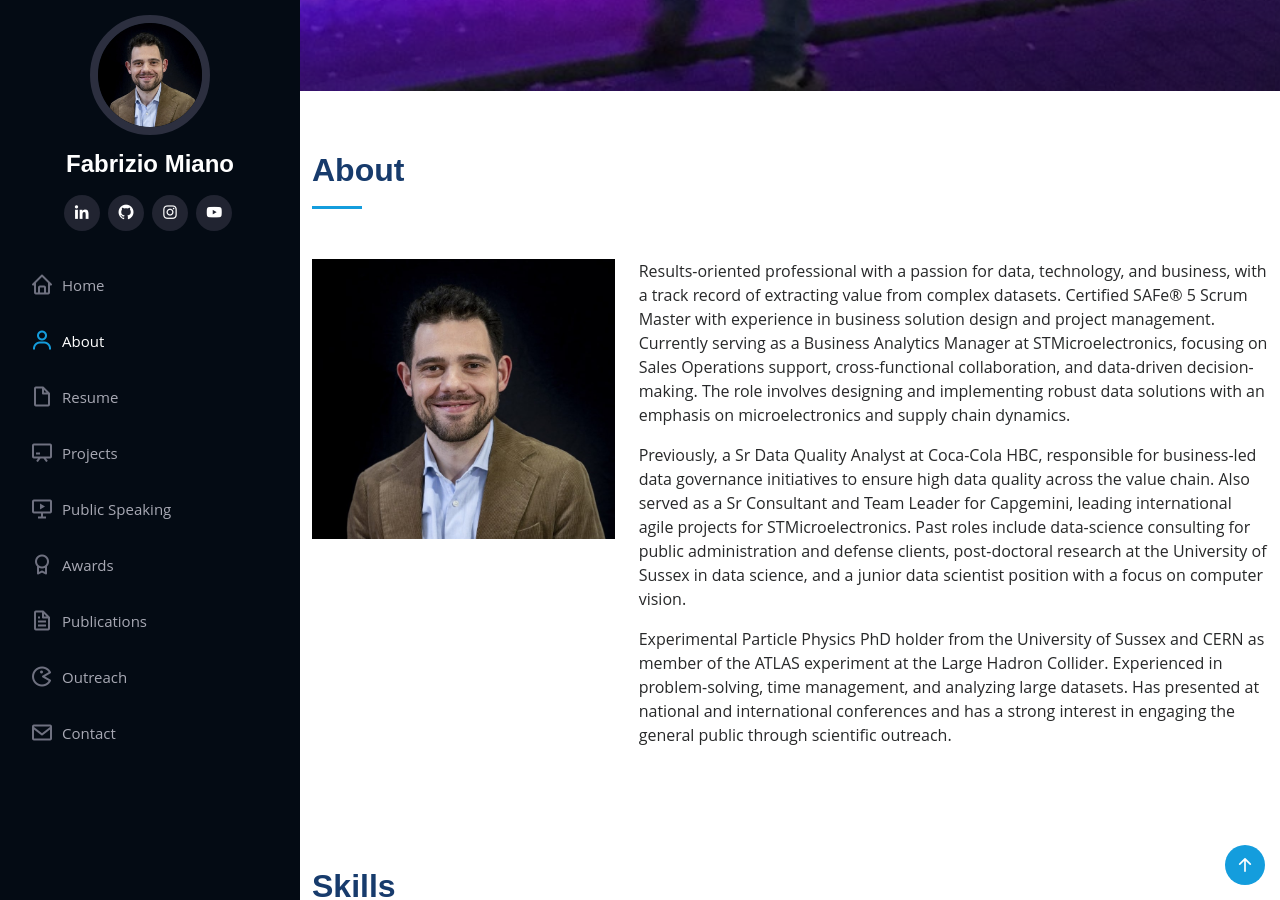
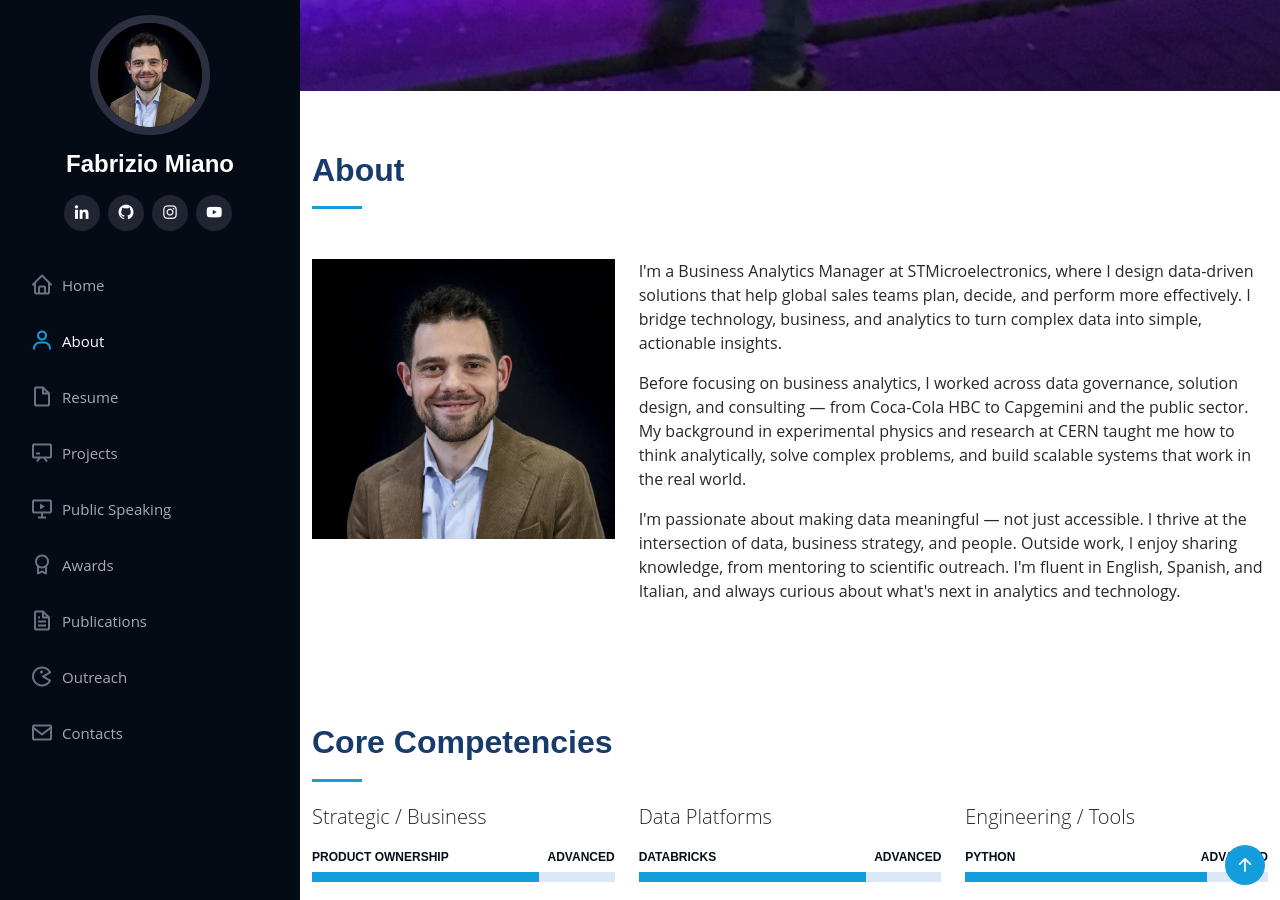
Before and after one commit to fabriziomiano/fabriziomiano.github.io, a Jekyll site: the page built from index.html, in a window 1280 px wide and 900 px high, scrolled down 809 px. Built offline with Jekyll 4.4.1, drawn with Linux system fonts in a browser that asks for light colours; nearby versions of some CDN libraries; comment, search, counter and statistics services are not loaded; some of the changed text lies outside the part shown.

```diff
--- a/_includes/head.html
+++ b/_includes/head.html
@@ -3,16 +3,38 @@
 <meta content="width=device-width, initial-scale=1.0" name="viewport" />
 
 <title>{{ page.title }}</title>
+
+<!-- SEO & Social meta -->
+<meta
+  name="description"
+  content="Fabrizio Miano — Business Analytics Manager. I help global organisations turn data into strategic advantage across sales, supply-chain and operations."
+/>
+<link rel="canonical" href="https://fabriziomiano.com/" />
+
+<!-- OpenGraph (for LinkedIn/Twitter previews) -->
 <meta property="og:title" content="Fabrizio Miano Resume" />
-<meta property="og:url" content="https://fabriziomiano.com" />
+
+<meta property="og:title" content="Fabrizio Miano — Business Analytics Manager" />
 <meta
   property="og:description"
-  content="Fabrizio Miano, PhD | Senior Business Advisor with a background in physics and data science, showcasing projects, publications, and contact information."
+  content="Business Analytics Manager focused on analytics platforms, BI & data-driven decision making for global operations."
 />
+<meta property="og:type" content="website" />
+<meta property="og:url" content="https://fabriziomiano.com/" />
 <meta property="og:image" content="{{ '/assets/img/logo.png' | relative_url }}" />
 <meta property="og:image:type" content="image/png" />
 <meta property="og:image:width" content="600" />
 <meta property="og:image:height" content="600" />
+<meta property="og:site_name" content="FabrizioMiano.com" />
+
+<!-- Twitter card -->
+<meta name="twitter:card" content="summary_large_image" />
+<meta name="twitter:title" content="Fabrizio Miano — Business Analytics Manager" />
+<meta
+  name="twitter:description"
+  content="Business Analytics Manager focused on analytics platforms, BI & data-driven decision making for global operations."
+/>
+<meta name="twitter:image" content="{{ '/assets/img/logo.png' | relative_url }}" />
 
 <link
   href="{{ '/assets/vendor/bootstrap/css/bootstrap.min.css' | relative_url }}"
@@ -31,3 +53,23 @@
 
 <!-- Template Main CSS File -->
 <link href="{{ '/assets/css/style.css' | relative_url }}" rel="stylesheet" />
+
+<!-- Favicon -->
+<link rel="icon" href="{{ '/assets/img/favicon.png' | relative_url }}" />
+
+<!-- JSON-LD Person schema -->
+<script type="application/ld+json">
+  {
+    "@context": "https://schema.org",
+    "@type": "Person",
+    "name": "Fabrizio Miano",
+    "alternateName": "Fab Miano",
+    "url": "https://FabrizioMiano.com",
+    "sameAs": ["https://www.linkedin.com/in/fabriziomiano", "https://github.com/fabriziomiano"],
+    "jobTitle": "Business Analytics Manager",
+    "worksFor": {
+      "@type": "Organization",
+      "name": "STMicroelectronics"
+    }
+  }
+</script>
--- a/_includes/nav.html
+++ b/_includes/nav.html
@@ -76,7 +76,7 @@
         </li>
         <li>
           <a href="#contact" class="nav-link scrollto"
-            ><i class="bx bx-envelope"></i> <span>Contact</span></a
+            ><i class="bx bx-envelope"></i> <span>Contacts</span></a
           >
         </li>
       </ul>
--- a/assets/css/style.css
+++ b/assets/css/style.css
@@ -417,7 +417,7 @@ section {
 }
 
 /*--------------------------------------------------------------
-# Akills
+# Skills
 --------------------------------------------------------------*/
 .skills .progress {
   height: 60px;
--- a/index.html
+++ b/index.html
@@ -29,28 +29,22 @@ title: 'Fabrizio Miano, PhD | Resume'
         </div>
         <div class="col-lg-8 pt-4 pt-lg-0 content" data-aos="fade-left">
           <p class="mb-3">
-            Results-oriented professional with a passion for data, technology, and business, with a
-            track record of extracting value from complex datasets. Certified SAFe® 5 Scrum Master
-            with experience in business solution design and project management. Currently serving as
-            a Business Analytics Manager at STMicroelectronics, focusing on Sales Operations
-            support, cross-functional collaboration, and data-driven decision-making. The role
-            involves designing and implementing robust data solutions with an emphasis on
-            microelectronics and supply chain dynamics.
+            I'm a Business Analytics Manager at STMicroelectronics, where I design data-driven
+            solutions that help global sales teams plan, decide, and perform more effectively. I
+            bridge technology, business, and analytics to turn complex data into simple, actionable
+            insights.
           </p>
           <p class="mb-3">
-            Previously, a Sr Data Quality Analyst at Coca-Cola HBC, responsible for business-led
-            data governance initiatives to ensure high data quality across the value chain. Also
-            served as a Sr Consultant and Team Leader for Capgemini, leading international agile
-            projects for STMicroelectronics. Past roles include data-science consulting for public
-            administration and defense clients, post-doctoral research at the University of Sussex
-            in data science, and a junior data scientist position with a focus on computer vision.
+            Before focusing on business analytics, I worked across data governance, solution design,
+            and consulting — from Coca-Cola HBC to Capgemini and the public sector. My background in
+            experimental physics and research at CERN taught me how to think analytically, solve
+            complex problems, and build scalable systems that work in the real world.
           </p>
           <p>
-            Experimental Particle Physics PhD holder from the University of Sussex and CERN as
-            member of the ATLAS experiment at the Large Hadron Collider. Experienced in
-            problem-solving, time management, and analyzing large datasets. Has presented at
-            national and international conferences and has a strong interest in engaging the general
-            public through scientific outreach.
+            I'm passionate about making data meaningful — not just accessible. I thrive at the
+            intersection of data, business strategy, and people. Outside work, I enjoy sharing
+            knowledge, from mentoring to scientific outreach. I'm fluent in English, Spanish, and
+            Italian, and always curious about what's next in analytics and technology.
           </p>
         </div>
       </div>
@@ -62,12 +56,14 @@ title: 'Fabrizio Miano, PhD | Resume'
   <section id="skills" class="skills">
     <div class="container">
       <div class="section-title">
-        <h2>Skills</h2>
+        <h2>Core Competencies</h2>
         <div class="row skills-content">
-          <div class="col-lg-3" data-aos="fade-up">
-            <p class="lead mb-3">OSs</p>
+          <!-- Strategic / Biz -->
+          <div class="col-lg-4" data-aos="fade-up">
+            <p class="lead mb-3">Strategic / Business</p>
+
             <div class="progress">
-              <span class="skill">Linux<i class="val">Advanced</i></span>
+              <span class="skill">Product ownership<i class="val">Advanced</i></span>
               <div class="progress-bar-wrap">
                 <div
                   class="progress-bar"
@@ -80,7 +76,7 @@ title: 'Fabrizio Miano, PhD | Resume'
             </div>
 
             <div class="progress">
-              <span class="skill">Windows<i class="val">Advanced</i></span>
+              <span class="skill">Stakeholder management<i class="val">Advanced</i></span>
               <div class="progress-bar-wrap">
                 <div
                   class="progress-bar"
@@ -93,23 +89,25 @@ title: 'Fabrizio Miano, PhD | Resume'
             </div>
 
             <div class="progress">
-              <span class="skill">macOS<i class="val">Intermediate</i></span>
+              <span class="skill">Data-driven decision making<i class="val">Intermediate</i></span>
               <div class="progress-bar-wrap">
                 <div
                   class="progress-bar"
                   role="progressbar"
-                  aria-valuenow="50"
+                  aria-valuenow="65"
                   aria-valuemin="0"
                   aria-valuemax="100"
                 ></div>
               </div>
             </div>
           </div>
+          <!-- End Strategic / Biz -->
 
-          <div class="col-lg-3" data-aos="fade-up">
-            <p class="lead mb-3">Coding</p>
+          <!-- Data Platforms -->
+          <div class="col-lg-4" data-aos="fade-up">
+            <p class="lead mb-3">Data Platforms</p>
             <div class="progress">
-              <span class="skill">Python<i class="val">Advanced</i></span>
+              <span class="skill">Databricks<i class="val">Advanced</i></span>
               <div class="progress-bar-wrap">
                 <div
                   class="progress-bar"
@@ -122,7 +120,7 @@ title: 'Fabrizio Miano, PhD | Resume'
             </div>
 
             <div class="progress">
-              <span class="skill">Java<i class="val">Beginner</i></span>
+              <span class="skill">SQL Warehouses<i class="val">Advanced</i></span>
               <div class="progress-bar-wrap">
                 <div
                   class="progress-bar"
@@ -135,7 +133,7 @@ title: 'Fabrizio Miano, PhD | Resume'
             </div>
 
             <div class="progress">
-              <span class="skill">SQL<i class="val">Advanced</i></span>
+              <span class="skill">Power BI / Power Automate<i class="val">Beginner</i></span>
               <div class="progress-bar-wrap">
                 <div
                   class="progress-bar"
@@ -146,8 +144,40 @@ title: 'Fabrizio Miano, PhD | Resume'
                 ></div>
               </div>
             </div>
+          </div>
+          <!-- End Data Platforms -->
+
+          <!-- Engineering / Tools -->
+          <div class="col-lg-4" data-aos="fade-up">
+            <p class="lead mb-3">Engineering / Tools</p>
 
             <div class="progress">
+              <span class="skill">Python<i class="val">Advanced</i></span>
+              <div class="progress-bar-wrap">
+                <div
+                  class="progress-bar"
+                  role="progressbar"
+                  aria-valuenow="80"
+                  aria-valuemin="0"
+                  aria-valuemax="100"
+                ></div>
+              </div>
+            </div>
+
+            <div class="progress">
+              <span class="skill">SQL<i class="val">Advanced</i></span>
+              <div class="progress-bar-wrap">
+                <div
+                  class="progress-bar"
+                  role="progressbar"
+                  aria-valuenow="80"
+                  aria-valuemin="0"
+                  aria-valuemax="100"
+                ></div>
+              </div>
+            </div>
+
+            <!-- <div class="progress">
               <span class="skill">Bash<i class="val">Intermediate</i></span>
               <div class="progress-bar-wrap">
                 <div
@@ -158,37 +188,8 @@ title: 'Fabrizio Miano, PhD | Resume'
                   aria-valuemax="100"
                 ></div>
               </div>
-            </div>
+            </div> -->
 
-            <div class="progress">
-              <span class="skill">HTML5<i class="val">Intermediate</i></span>
-              <div class="progress-bar-wrap">
-                <div
-                  class="progress-bar"
-                  role="progressbar"
-                  aria-valuenow="50"
-                  aria-valuemin="0"
-                  aria-valuemax="100"
-                ></div>
-              </div>
-            </div>
-
-            <div class="progress">
-              <span class="skill">JavaScript<i class="val">Beginner</i></span>
-              <div class="progress-bar-wrap">
-                <div
-                  class="progress-bar"
-                  role="progressbar"
-                  aria-valuenow="25"
-                  aria-valuemin="0"
-                  aria-valuemax="100"
-                ></div>
-              </div>
-            </div>
-          </div>
-
-          <div class="col-lg-3" data-aos="fade-up">
-            <p class="lead mb-3">Versioning/DevOps/Cloud</p>
             <div class="progress">
               <span class="skill">Git<i class="val">Proficient</i></span>
               <div class="progress-bar-wrap">
@@ -215,7 +216,7 @@ title: 'Fabrizio Miano, PhD | Resume'
               </div>
             </div>
 
-            <div class="progress">
+            <!-- <div class="progress">
               <span class="skill">Azure<i class="val">Advanced</i></span>
               <div class="progress-bar-wrap">
                 <div
@@ -239,10 +240,12 @@ title: 'Fabrizio Miano, PhD | Resume'
                   aria-valuemax="100"
                 ></div>
               </div>
-            </div>
+            </div> -->
           </div>
+          <!-- End Engineering / Tools -->
 
-          <div class="col-lg-3" data-aos="fade-up">
+          <!-- Languages -->
+          <!-- <div class="col-l4-3" data-aos="fade-up">
             <p class="lead mb-3">Languages</p>
             <div class="progress">
               <span class="skill">Italian<i class="val">Mothertongue</i></span>
@@ -295,7 +298,8 @@ title: 'Fabrizio Miano, PhD | Resume'
                 ></div>
               </div>
             </div>
-          </div>
+          </div> -->
+          <!-- End Languages -->
         </div>
       </div>
     </div>
@@ -320,37 +324,35 @@ title: 'Fabrizio Miano, PhD | Resume'
           <h3 class="resume-title">Professional Experience</h3>
 
           <div class="resume-item">
-            <h4>Sr Business Advisor</h4>
+            <h4>Sales & Marketing Business Analytics Manager</h4>
+            <h6>
+              <i class="fas fa-building"></i> STMicroelectronics
+              <i class="me-2 fas fa-map-marker-alt ms-1"></i><em>Catania, Italy</em>
+            </h6>
+            <h5>2025/01 - Present</h5>
+            <ul>
+              Led design and delivery of sales-organization-dedicated BI architecture for Americas —
+              improved reporting cycle time by ~60%. Built automated pipelines and data governance
+              rules that improved data quality for sales KPIs, enabling accurate forecasts and
+              executives' decisions. Coordinated cross-region stakeholders to align metrics,
+              translating business requirements into scalable analytics products. Liaison between
+              divisions to ensure accurate information sharing; facilitated communication between
+              technical and non-technical teams.
+            </ul>
+          </div>
+
+          <div class="resume-item">
+            <h4>Business Operations Support Project Manager</h4>
             <h6>
               <i class="fas fa-building"></i> STMicroelectronics
               <i class="me-2 fas fa-map-marker-alt ms-1"></i><em>Catania, Italy</em>
             </h6>
             <h5>2024/06 - 2025/01</h5>
             <ul>
-              Within the context of Sales and Marketing, the focus is on: Developing an in-depth
-              understanding of STMicroelectronics' products, services, and strategic objectives;
-              Monitoring and analyzing supply chain data to identify and address bottlenecks;
-              Collaborating with the supply chain team to align sales, marketing, and product
-              availability; Designing and maintaining analytical tools and dashboards for KPI
-              tracking; Utilizing scripting and programming skills to automate tasks and support
-              Sales, Marketing, and Operations teams; Serving as a liaison between divisions to
-              ensure accurate information sharing;
-            </ul>
-          </div>
-
-          <div class="resume-item">
-            <h4>Business Operations Support PM</h4>
-            <h6>
-              <i class="fas fa-building"></i> STMicroelectronics
-              <i class="me-2 fas fa-map-marker-alt ms-1"></i><em>Catania, Italy</em>
-            </h6>
-            <h5>2024/06 - 2025/01</h5>
-            <ul>
-              I managed small data projects aimed at supporting data-driven decision-making
-              processes, enhancing operational efficiency. My responsibilities included data
-              understanding, collection, modelling, designing and developing analytical dashboards,
-              automating processes, and collaborating with various teams to support strategic
-              initiatives.
+              Managed small data projects aimed at supporting data-driven decision-making processes,
+              enhancing operational efficiency. Responsibilities included data understanding,
+              collection, modelling, designing and developing analytical dashboards, automating
+              processes, and collaborating with various teams to support strategic initiatives.
             </ul>
           </div>
 
@@ -919,7 +921,7 @@ title: 'Fabrizio Miano, PhD | Resume'
   <section id="contact" class="contact section-bg">
     <div class="container">
       <div class="section-title">
-        <h2>Contact</h2>
+        <h2>Contacts</h2>
       </div>
 
       <div class="row" data-aos="fade-in">
```
Also changed, not shown: _layouts/default.html (+6 -6 lines), README.md, assets/img/favicon.png (renamed from favicon.ico), assets/img/testimonials/testimonials-1.jpg (deleted), assets/img/testimonials/testimonials-2.jpg (deleted), assets/img/testimonials/testimonials-3.jpg (deleted), assets/img/testimonials/testimonials-4.jpg (deleted), assets/img/testimonials/testimonials-5.jpg (deleted), assets/img/testimonials/testimonials-6.jpg (deleted), assets/img/testimonials/testimonials-7.jpg (deleted).
